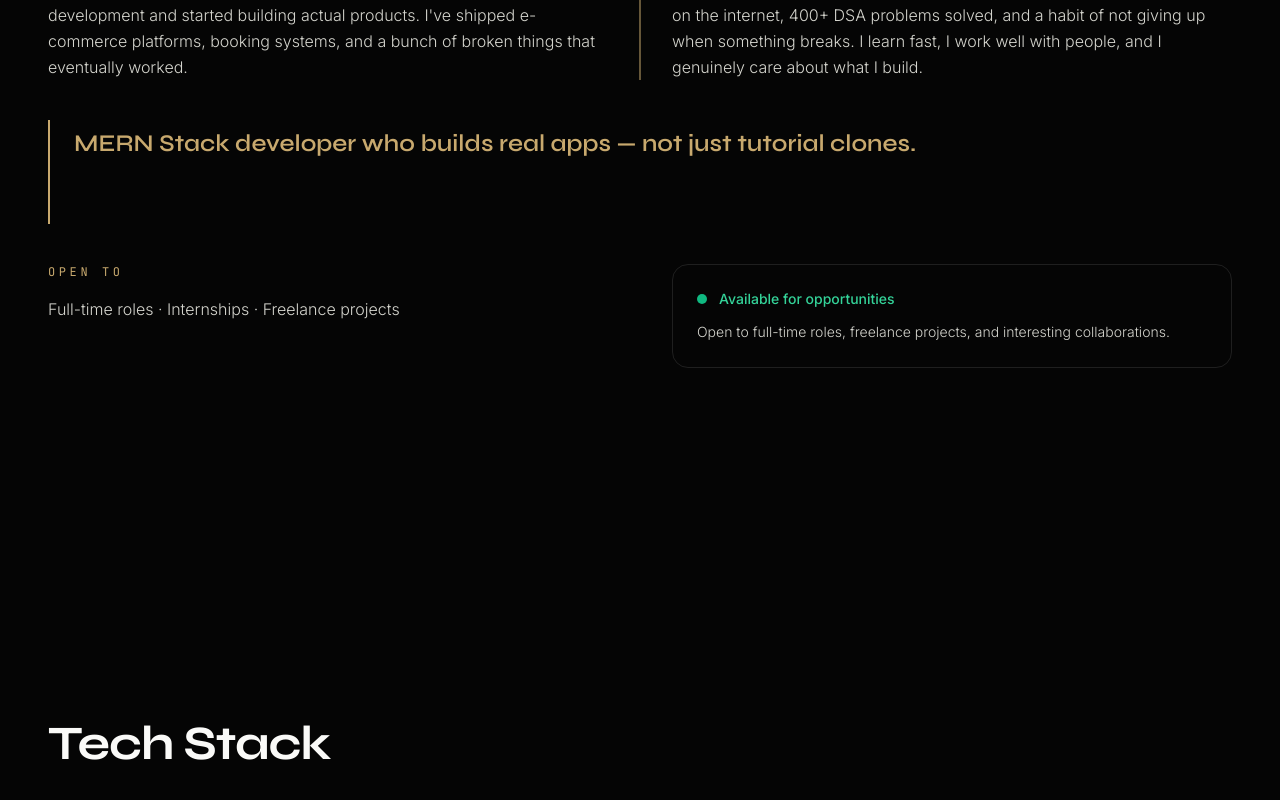
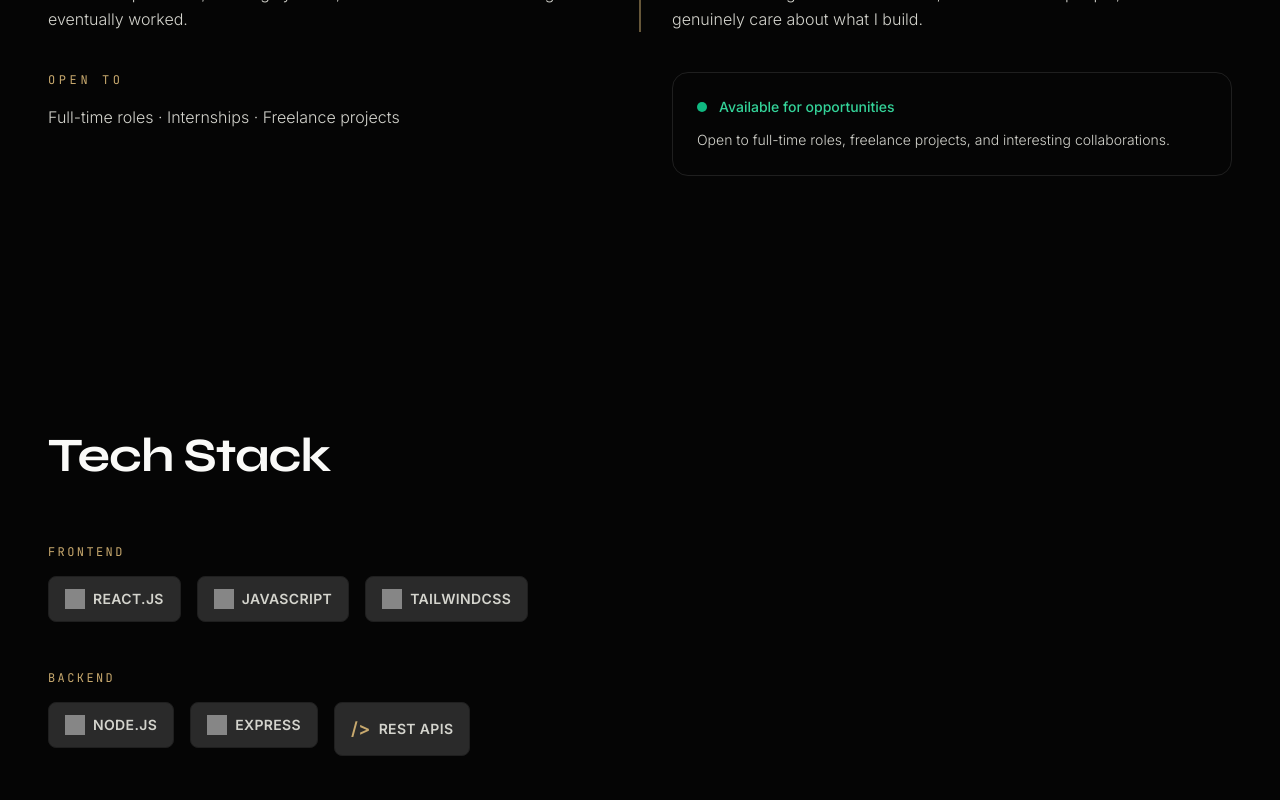
Before and after one commit to JATIN-JAY/My-Portfolio, a React (Vite) app in the folder Portfolio-Jatin-main/: page / in a window 1280 px wide. Shown: the part 1660-2460 px from the top of the page. Built offline with nearby package versions, Linux system fonts and the light colour scheme; grey boxes are pictures that could not be loaded.

Commit message:
Refactor: Remove MERN quote and reduce spacing between About and Tech Stack sections

```diff
--- a/Portfolio-Jatin-main/src/components/Stats.jsx
+++ b/Portfolio-Jatin-main/src/components/Stats.jsx
@@ -30,7 +30,7 @@ const stats = [
 
 export default function Stats() {
   return (
-    <section id="about" className="py-32 md:py-40 px-6 md:px-12 pb-6">
+    <section id="about" className="py-20 md:py-28 px-6 md:px-12 pb-2">
       <div className="max-w-7xl mx-auto">
         {/* Section label */}
         <motion.div
@@ -151,18 +151,6 @@ export default function Stats() {
         </div>
 
         {/* Full-Width: USP Callout */}
-        <motion.div
-          initial={{ opacity: 0, y: 30 }}
-          whileInView={{ opacity: 1, y: 0 }}
-          viewport={{ once: true }}
-          transition={{ duration: 0.7, delay: 0.5 }}
-          className="border-l-2 border-accent pl-6 py-2 my-10 pb-12 md:pb-16 w-full"
-        >
-          <p className="text-xl md:text-2xl font-display font-semibold text-accent leading-relaxed">
-            MERN Stack developer who builds real apps — not just tutorial clones.
-          </p>
-        </motion.div>
-
         {/* Full-Width: OPEN TO & Available */}
         <div className="grid grid-cols-1 md:grid-cols-2 gap-12 md:gap-16 items-start mb-16">
           {/* Open To Section */}
--- a/Portfolio-Jatin-main/src/components/TechStack.jsx
+++ b/Portfolio-Jatin-main/src/components/TechStack.jsx
@@ -44,7 +44,7 @@ export default function TechStack() {
   };
 
   return (
-    <section className="py-20 md:py-32 px-6 md:px-12 bg-dark">
+    <section className="py-12 md:py-20 px-6 md:px-12 bg-dark">
       <div className="max-w-7xl mx-auto">
         {/* Section Header */}
         <motion.div
```
